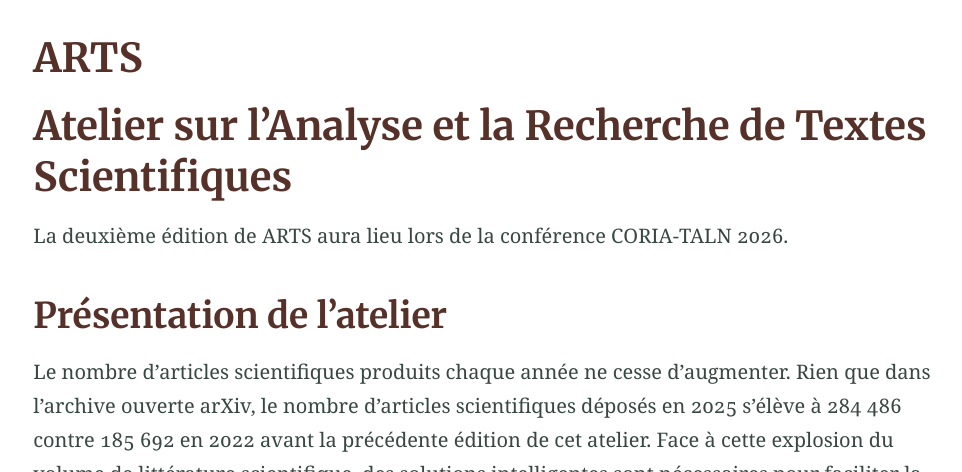
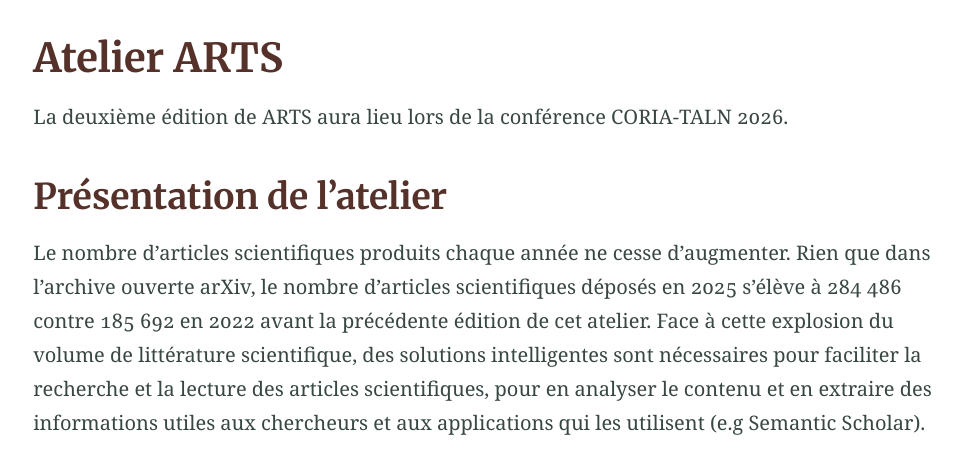
Before and after one commit to arts-workshop/arts-workshop.github.io, a Jekyll site: the page built from index.md, in a window 1280 px wide and 900 px high, cut to the strip 428-900 px from the top of the window. Shown: the whole strip, without its empty margins (146-1108 px from the left). Built offline with Jekyll 4.4.1, drawn with Linux system fonts in a browser that asks for light colours.

```diff
--- a/index.md
+++ b/index.md
@@ -1,10 +1,10 @@
 ---
-title: ARTS
-feature_image: "https://cdn.pixabay.com/photo/2022/05/20/21/19/city-7210267_1280.jpg"
+title: Atelier ARTS
+feature_text: |
+  ## <span style="color:white">Atelier sur l'Analyse et la Recherche de Textes Scientifiques</span>
+feature_image: "/assets/banniere.jpg"
 excerpt: ""
 ---
-
-# Atelier sur l'Analyse et la Recherche de Textes Scientifiques
 
 La deuxième édition de ARTS aura lieu lors de la conférence CORIA-TALN 2026.
 
```
Also changed, not shown: 1 other file.
